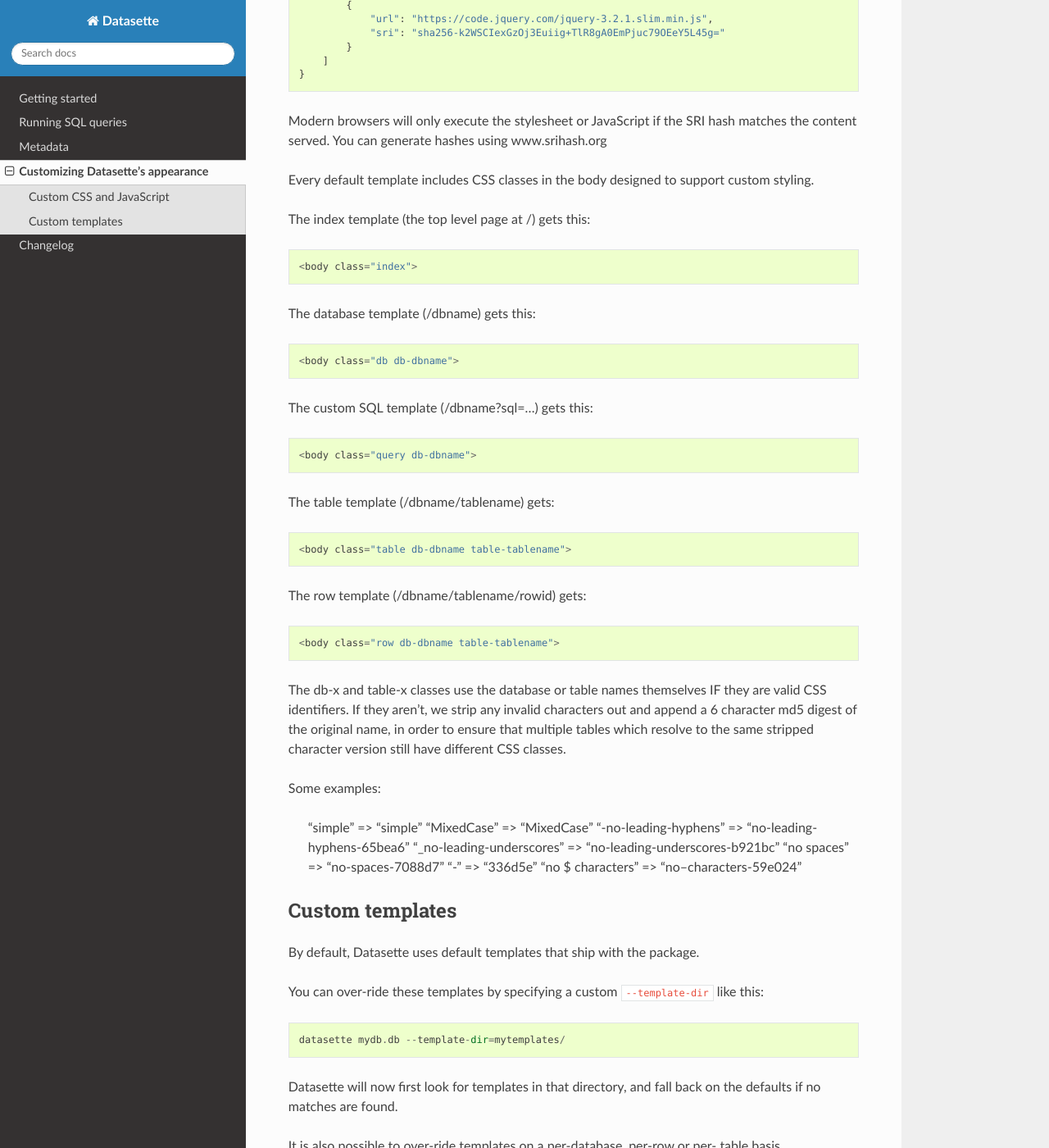
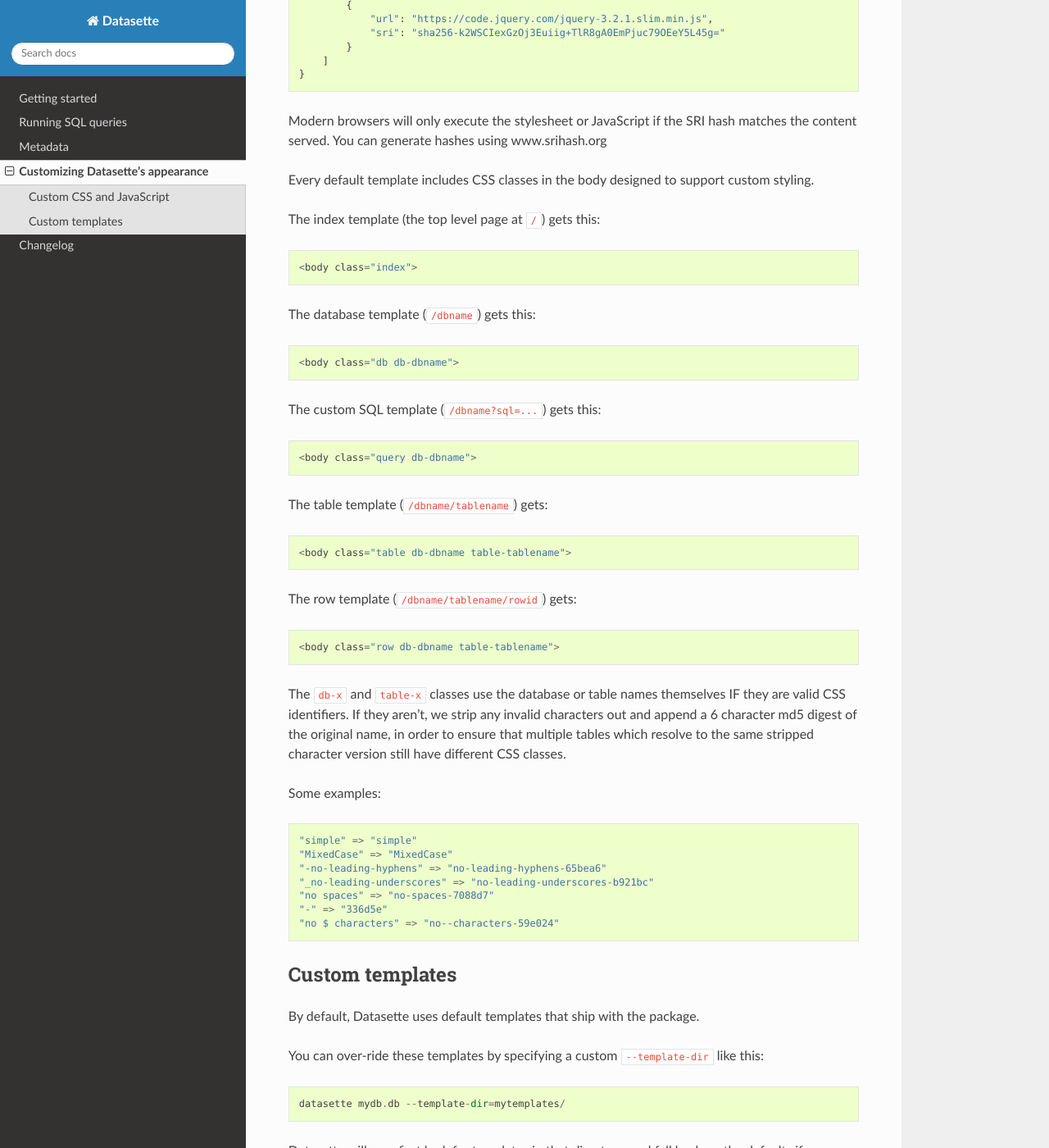
Before and after one commit to simonw/datasette, a Sphinx documentation site: the page built from docs/custom_templates.rst, in a window 1280 px wide and 1400 px high, scrolled down 858 px. Shown: the whole window at 82% size. Built offline with Sphinx 7.4.7 and the Read the Docs theme 2.0.0, drawn with Linux system fonts in a browser that asks for light colours.

Commit message:
Formatting fixes

```diff
--- a/docs/custom_templates.rst
+++ b/docs/custom_templates.rst
@@ -46,33 +46,33 @@
 Every default template includes CSS classes in the body designed to support
 custom styling.
 
-The index template (the top level page at /) gets this::
+The index template (the top level page at ``/``) gets this::
 
     <body class="index">
 
-The database template (/dbname) gets this::
+The database template (``/dbname``) gets this::
 
     <body class="db db-dbname">
 
-The custom SQL template (/dbname?sql=...) gets this::
+The custom SQL template (``/dbname?sql=...``) gets this::
 
     <body class="query db-dbname">
 
-The table template (/dbname/tablename) gets::
+The table template (``/dbname/tablename``) gets::
 
     <body class="table db-dbname table-tablename">
 
-The row template (/dbname/tablename/rowid) gets::
+The row template (``/dbname/tablename/rowid``) gets::
 
     <body class="row db-dbname table-tablename">
 
-The db-x and table-x classes use the database or table names themselves IF
+The ``db-x`` and ``table-x`` classes use the database or table names themselves IF
 they are valid CSS identifiers. If they aren't, we strip any invalid
 characters out and append a 6 character md5 digest of the original name, in
 order to ensure that multiple tables which resolve to the same stripped
 character version still have different CSS classes.
 
-Some examples:
+Some examples::
 
     "simple" => "simple"
     "MixedCase" => "MixedCase"
```
